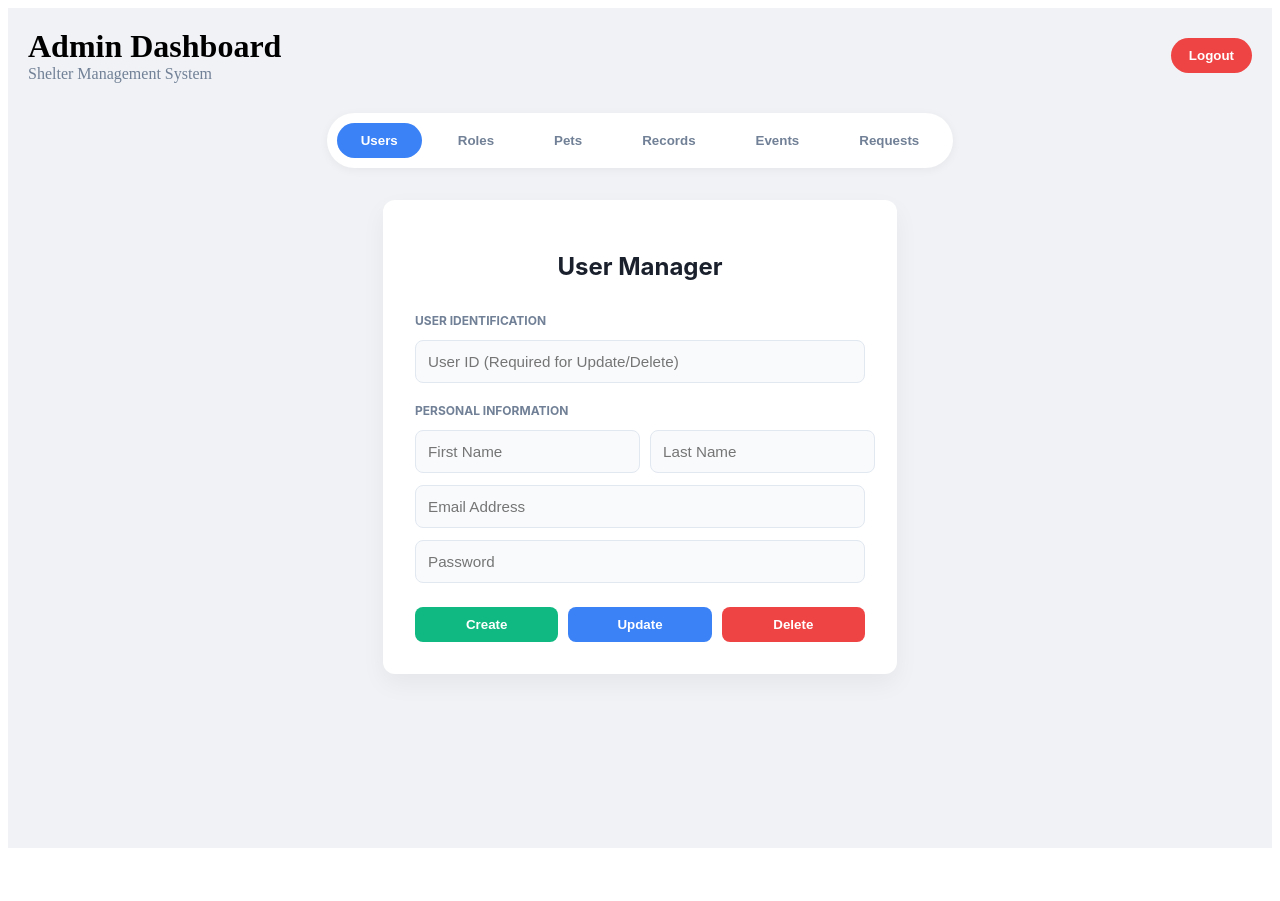
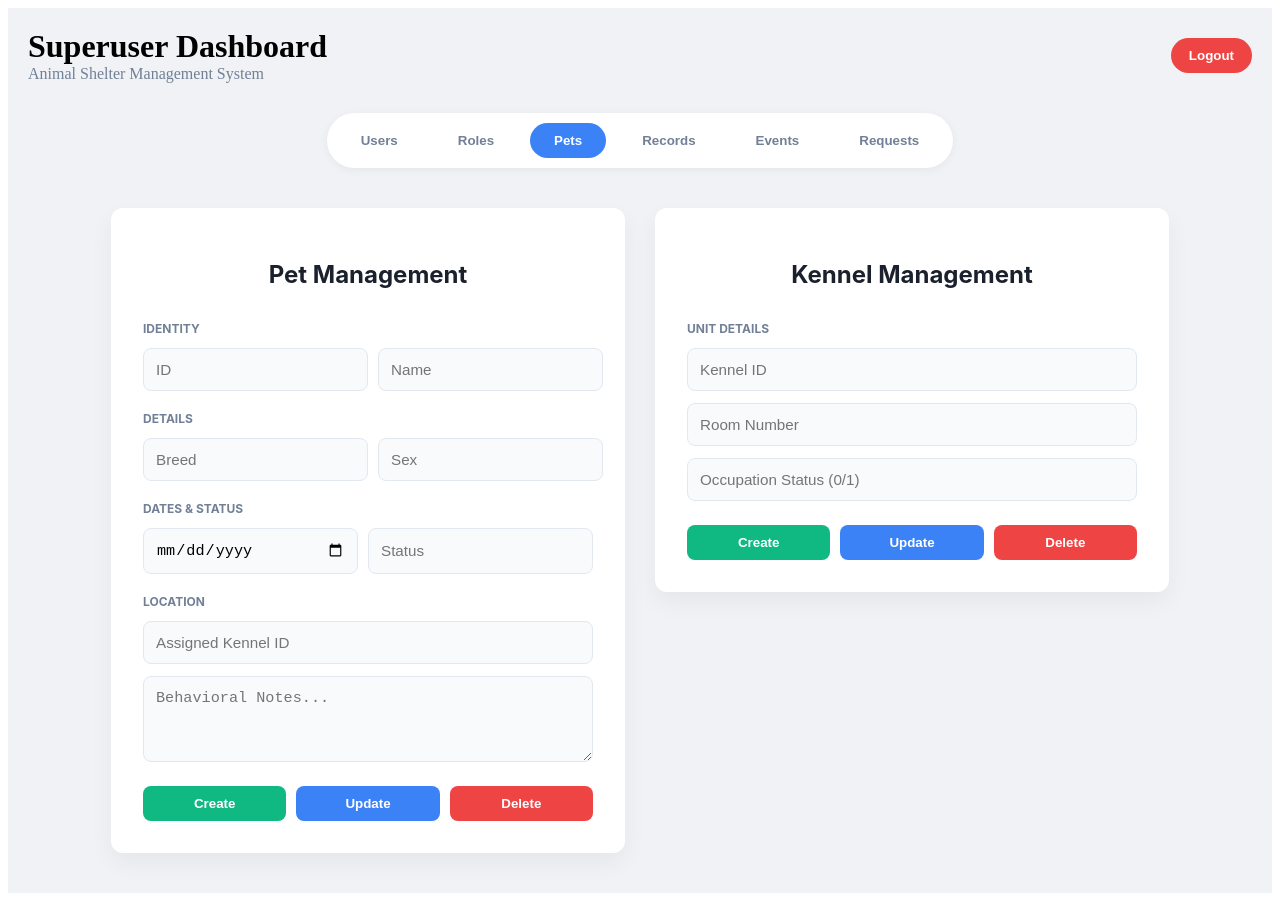
Before and after one commit to pierce-wexler/Animal-Shelter-Manager, a React (Vite) app in the folder animal-shelter-manager-root/frontend/: page /dashboard in a window 1280 px wide. Before the commit the page ends 856 px from the top, so only its background shows below. Built offline with nearby package versions, Linux system fonts and the light colour scheme; sample sign-in values are in the browser's storage.

Commit message:
User split-up

```diff
--- a/animal-shelter-manager-root/frontend/src/pages/AuthPage.jsx
+++ b/animal-shelter-manager-root/frontend/src/pages/AuthPage.jsx
@@ -13,14 +13,16 @@ export default function AuthPage() {
     lname: "",
     email: "",
     password: "",
-    role: "adopter",
   });
 
   const [message, setMessage] = useState("");
 
+  // Redirect if already logged in
   useEffect(() => {
     const token = localStorage.getItem("token");
-    if (token) navigate("/dashboard");
+    if (token) {
+      navigate("/dashboard");
+    }
   }, [navigate]);
 
   const handleChange = (e) => {
@@ -45,7 +47,9 @@ export default function AuthPage() {
     try {
       const res = await fetch("/api/login", {
         method: "POST",
-        headers: { "Content-Type": "application/json" },
+        headers: {
+          "Content-Type": "application/json",
+        },
         body: JSON.stringify({
           email: form.email,
           password: form.password,
@@ -63,6 +67,7 @@ export default function AuthPage() {
       localStorage.setItem("role", data.role);
 
       navigate("/dashboard");
+
     } catch {
       setMessage("Login failed (server error)");
     } finally {
@@ -71,7 +76,7 @@ export default function AuthPage() {
   };
 
   // =======================
-  // SIGNUP
+  // SIGNUP (Adopter Only)
   // =======================
   const handleSignup = async () => {
     if (!form.fname || !form.lname || !form.email || !form.password) {
@@ -85,8 +90,15 @@ export default function AuthPage() {
     try {
       const res = await fetch("/api/signup", {
         method: "POST",
-        headers: { "Content-Type": "application/json" },
-        body: JSON.stringify(form),
+        headers: {
+          "Content-Type": "application/json",
+        },
+        body: JSON.stringify({
+          fname: form.fname,
+          lname: form.lname,
+          email: form.email,
+          password: form.password,
+        }),
       });
 
       const data = await res.json();
@@ -96,8 +108,9 @@ export default function AuthPage() {
         return;
       }
 
-      setMessage("Signup successful! You can now log in.");
+      setMessage("Account created! You can now log in.");
       setIsLogin(true);
+
     } catch {
       setMessage("Signup failed (server error)");
     } finally {
@@ -108,13 +121,25 @@ export default function AuthPage() {
   return (
     <div style={styles.page}>
       <div style={styles.container}>
+
+        {/* APP TITLE */}
+        <h1 style={styles.appTitle}>Animal Shelter Manager</h1>
+
+        {/* SUBTITLE */}
+        <p style={styles.subtitle}>
+          {isLogin
+            ? "Login to access your dashboard"
+            : "Create an adopter account"}
+        </p>
+
+        {/* FORM TITLE */}
         <h2 style={styles.title}>
           {isLogin ? "Login" : "Sign Up"}
         </h2>
 
-        {/* ✅ SIGNUP-ONLY FIELDS */}
-        {!isLogin ? (
-          <div style={{ display: "flex", gap: "10px" }}>
+        {/* SIGNUP ONLY */}
+        {!isLogin && (
+          <div style={styles.nameRow}>
             <input
               name="fname"
               placeholder="First Name"
@@ -122,6 +147,7 @@ export default function AuthPage() {
               onChange={handleChange}
               style={styles.input}
             />
+
             <input
               name="lname"
               placeholder="Last Name"
@@ -130,7 +156,7 @@ export default function AuthPage() {
               style={styles.input}
             />
           </div>
-        ) : null}
+        )}
 
         <input
           name="email"
@@ -150,16 +176,9 @@ export default function AuthPage() {
         />
 
         {!isLogin && (
-          <select
-            name="role"
-            value={form.role}
-            onChange={handleChange}
-            style={styles.select}
-          >
-            <option value="adopter">Adopter</option>
-            <option value="staff">Staff</option>
-            <option value="volunteer">Volunteer</option>
-          </select>
+          <p style={styles.note}>
+            Public registration creates adopter accounts only.
+          </p>
         )}
 
         <button
@@ -175,14 +194,15 @@ export default function AuthPage() {
             ? "Please wait..."
             : isLogin
             ? "Login"
-            : "Sign Up"}
+            : "Create Account"}
         </button>
 
         {message && (
           <p
             style={{
               ...styles.message,
-              ...(message.toLowerCase().includes("successful")
+              ...(message.toLowerCase().includes("created") ||
+              message.toLowerCase().includes("login successful")
                 ? styles.success
                 : {}),
             }}
@@ -202,6 +222,7 @@ export default function AuthPage() {
             ? "Don't have an account? Sign up"
             : "Already have an account? Login"}
         </button>
+
       </div>
     </div>
   );
@@ -212,53 +233,78 @@ const styles = {
     minHeight: "100vh",
     backgroundColor: "#f0f2f5",
     display: "flex",
+    justifyContent: "center",
     alignItems: "center",
-    justifyContent: "center",
+    padding: "20px",
   },
 
   container: {
+    width: "380px",
+    backgroundColor: "#ffffff",
+    padding: "32px",
+    borderRadius: "18px",
+    boxShadow: "0 10px 30px rgba(0,0,0,0.08)",
     display: "flex",
     flexDirection: "column",
-    gap: "15px",
-    width: "320px",
-    padding: "30px",
-    backgroundColor: "#ffffff",
-    borderRadius: "16px",
-    boxShadow: "0 8px 25px rgba(0,0,0,0.08)",
+    gap: "14px",
+  },
+
+  appTitle: {
+    margin: 0,
+    textAlign: "center",
+    fontSize: "28px",
+    fontWeight: "700",
+    color: "#1a202c",
+  },
+
+  subtitle: {
+    margin: 0,
+    textAlign: "center",
+    fontSize: "14px",
+    color: "#718096",
   },
 
   title: {
+    margin: "8px 0 4px 0",
     textAlign: "center",
-    marginBottom: "10px",
+    fontSize: "22px",
     color: "#1a202c",
   },
 
+  nameRow: {
+    display: "flex",
+    gap: "10px",
+  },
+
   input: {
-    padding: "10px 12px",
+    width: "100%",
+    padding: "11px 12px",
     borderRadius: "10px",
     border: "1px solid #e2e8f0",
     outline: "none",
     fontSize: "14px",
-    width: "100%",
-  },
-
-  select: {
-    padding: "10px 12px",
-    borderRadius: "10px",
-    border: "1px solid #e2e8f0",
-    backgroundColor: "white",
+    boxSizing: "border-box",
   },
 
   button: {
-    padding: "10px",
+    padding: "12px",
     borderRadius: "10px",
     border: "none",
     backgroundColor: "#3b82f6",
     color: "white",
-    fontWeight: "600",
+    fontWeight: "700",
+    fontSize: "14px",
+  },
+
+  note: {
+    margin: 0,
+    fontSize: "12px",
+    color: "#718096",
+    textAlign: "center",
   },
 
   message: {
+    margin: 0,
     textAlign: "center",
     fontSize: "13px",
     color: "#ef4444",
@@ -269,12 +315,12 @@ const styles = {
   },
 
   toggle: {
-    marginTop: "10px",
+    marginTop: "4px",
+    border: "none",
+    background: "none",
+    color: "#3b82f6",
+    cursor: "pointer",
     fontSize: "12px",
-    textAlign: "center",
-    color: "#3b82f6",
-    background: "none",
-    border: "none",
-    cursor: "pointer",
+    fontWeight: "600",
   },
 };
--- a/animal-shelter-manager-root/frontend/src/pages/Dashboard.jsx
+++ b/animal-shelter-manager-root/frontend/src/pages/Dashboard.jsx
@@ -1,6 +1,7 @@
 // File created/updated with help from chatgpt
 import { useNavigate } from "react-router-dom";
-import { useState } from "react";
+import { useState, useMemo } from "react";
+import { jwtDecode } from "jwt-decode";
 
 import UserManager from "./UserManager";
 import UserTypeManager from "./UserTypeManager";
@@ -11,28 +12,69 @@ import AdoptionRequestManager from "./AdoptionRequestManager";
 
 export default function Dashboard() {
   const navigate = useNavigate();
-  const [activeTab, setActiveTab] = useState("users");
 
+  // =======================
+  // Decode JWT
+  // =======================
+  const token = localStorage.getItem("token");
+
+  const userData = useMemo(() => {
+    try {
+      return token ? jwtDecode(token) : null;
+    } catch {
+      return null;
+    }
+  }, [token]);
+
+  const role = userData?.role || localStorage.getItem("role");
+  const isAdmin = userData?.isAdmin || false;
+
+  // Default tabs by role
+  const defaultTab =
+    role === "adopter" ? "requests" : "pets";
+
+  const [activeTab, setActiveTab] = useState(defaultTab);
+
+  // =======================
+  // Logout
+  // =======================
   const handleLogout = () => {
     localStorage.removeItem("token");
     localStorage.removeItem("role");
+    localStorage.removeItem("isAdmin");
     navigate("/login");
   };
 
   return (
-    <div style={{ backgroundColor: "#f0f2f5", minHeight: "100vh", padding: "20px" }}>
+    <div
+      style={{
+        backgroundColor: "#f0f2f5",
+        minHeight: "100vh",
+        padding: "20px",
+      }}
+    >
+      {/* HEADER */}
+      <div
+        style={{
+          display: "flex",
+          justifyContent: "space-between",
+          alignItems: "center",
+          marginBottom: "30px",
+        }}
+      >
+        <div>
+          <h1 style={{ margin: 0 }}>
+            {isAdmin
+              ? "Superuser Dashboard"
+              : role === "staff"
+              ? "Staff Dashboard"
+              : role === "volunteer"
+              ? "Volunteer Dashboard"
+              : "Adopter Dashboard"}
+          </h1>
 
-      {/* HEADER */}
-      <div style={{
-        display: "flex",
-        justifyContent: "space-between",
-        alignItems: "center",
-        marginBottom: "30px"
-      }}>
-        <div>
-          <h1 style={{ margin: 0 }}>Admin Dashboard</h1>
           <p style={{ margin: 0, color: "#718096" }}>
-            Shelter Management System
+            Animal Shelter Management System
           </p>
         </div>
 
@@ -45,7 +87,7 @@ export default function Dashboard() {
             backgroundColor: "#ef4444",
             color: "white",
             cursor: "pointer",
-            fontWeight: "600"
+            fontWeight: "600",
           }}
         >
           Logout
@@ -54,22 +96,119 @@ export default function Dashboard() {
 
       {/* NAV */}
       <div style={tabStyles.nav}>
-        <button style={activeTab === "users" ? tabStyles.activeBtn : tabStyles.btn} onClick={() => setActiveTab("users")}>Users</button>
-        <button style={activeTab === "roles" ? tabStyles.activeBtn : tabStyles.btn} onClick={() => setActiveTab("roles")}>Roles</button>
-        <button style={activeTab === "pets" ? tabStyles.activeBtn : tabStyles.btn} onClick={() => setActiveTab("pets")}>Pets</button>
-        <button style={activeTab === "records" ? tabStyles.activeBtn : tabStyles.btn} onClick={() => setActiveTab("records")}>Records</button>
-        <button style={activeTab === "events" ? tabStyles.activeBtn : tabStyles.btn} onClick={() => setActiveTab("events")}>Events</button>
-        <button style={activeTab === "requests" ? tabStyles.activeBtn : tabStyles.btn} onClick={() => setActiveTab("requests")}>Requests</button>
+        {/* ADMIN ONLY */}
+        {isAdmin && (
+          <>
+            <button
+              style={
+                activeTab === "users"
+                  ? tabStyles.activeBtn
+                  : tabStyles.btn
+              }
+              onClick={() => setActiveTab("users")}
+            >
+              Users
+            </button>
+
+            <button
+              style={
+                activeTab === "roles"
+                  ? tabStyles.activeBtn
+                  : tabStyles.btn
+              }
+              onClick={() => setActiveTab("roles")}
+            >
+              Roles
+            </button>
+          </>
+        )}
+
+        {/* STAFF + ADMIN */}
+        {(role === "staff" || isAdmin) && (
+          <>
+            <button
+              style={
+                activeTab === "pets"
+                  ? tabStyles.activeBtn
+                  : tabStyles.btn
+              }
+              onClick={() => setActiveTab("pets")}
+            >
+              Pets
+            </button>
+
+            <button
+              style={
+                activeTab === "records"
+                  ? tabStyles.activeBtn
+                  : tabStyles.btn
+              }
+              onClick={() => setActiveTab("records")}
+            >
+              Records
+            </button>
+
+            <button
+              style={
+                activeTab === "events"
+                  ? tabStyles.activeBtn
+                  : tabStyles.btn
+              }
+              onClick={() => setActiveTab("events")}
+            >
+              Events
+            </button>
+          </>
+        )}
+
+        {/* ADOPTER + STAFF + ADMIN */}
+        {(role === "adopter" ||
+          role === "staff" ||
+          isAdmin) && (
+          <button
+            style={
+              activeTab === "requests"
+                ? tabStyles.activeBtn
+                : tabStyles.btn
+            }
+            onClick={() => setActiveTab("requests")}
+          >
+            Requests
+          </button>
+        )}
       </div>
 
       {/* CONTENT */}
       <div style={{ marginTop: "20px" }}>
-        {activeTab === "users" && <UserManager />}
-        {activeTab === "roles" && <UserTypeManager />}
-        {activeTab === "pets" && <PetManager />}
-        {activeTab === "records" && <RecordManager />}
-        {activeTab === "events" && <EventManager />}
-        {activeTab === "requests" && <AdoptionRequestManager />}
+        {activeTab === "users" && isAdmin && (
+          <UserManager />
+        )}
+
+        {activeTab === "roles" && isAdmin && (
+          <UserTypeManager />
+        )}
+
+        {activeTab === "pets" &&
+          (role === "staff" || isAdmin) && (
+            <PetManager />
+          )}
+
+        {activeTab === "records" &&
+          (role === "staff" || isAdmin) && (
+            <RecordManager />
+          )}
+
+        {activeTab === "events" &&
+          (role === "staff" || isAdmin) && (
+            <EventManager />
+          )}
+
+        {activeTab === "requests" &&
+          (role === "adopter" ||
+            role === "staff" ||
+            isAdmin) && (
+            <AdoptionRequestManager />
+          )}
       </div>
     </div>
   );
@@ -79,6 +218,7 @@ const tabStyles = {
   nav: {
     display: "flex",
     justifyContent: "center",
+    flexWrap: "wrap",
     gap: "12px",
     marginBottom: "20px",
     padding: "10px",
@@ -86,8 +226,9 @@ const tabStyles = {
     width: "fit-content",
     margin: "0 auto",
     borderRadius: "30px",
-    boxShadow: "0 2px 10px rgba(0,0,0,0.05)"
+    boxShadow: "0 2px 10px rgba(0,0,0,0.05)",
   },
+
   btn: {
     padding: "10px 24px",
     border: "none",
@@ -95,8 +236,9 @@ const tabStyles = {
     backgroundColor: "transparent",
     color: "#718096",
     cursor: "pointer",
-    fontWeight: "600"
+    fontWeight: "600",
   },
+
   activeBtn: {
     padding: "10px 24px",
     border: "none",
@@ -104,6 +246,6 @@ const tabStyles = {
     backgroundColor: "#3b82f6",
     color: "white",
     cursor: "pointer",
-    fontWeight: "600"
-  }
+    fontWeight: "600",
+  },
 };
```
Also changed, not shown: animal-shelter-manager-root/frontend/src/pages/PrivateRoute.jsx (+22 -6 lines), 1 other file (tests, documents, lock files or other folders).
